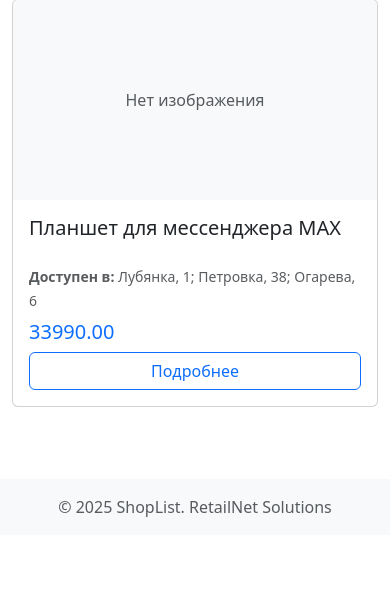
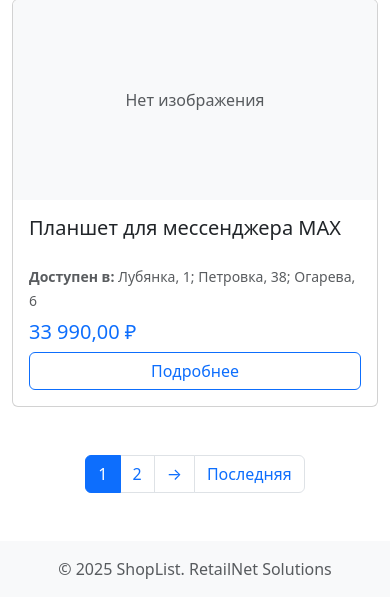
Before and after one commit to sdn888/sdn-shoplist-project, a Django app: page / in a window 390 px wide. Shown: the part 2307-2904 px from the top of the page. Before the commit the page ends 2824 px from the top, so only its background shows below. Run offline with Django 5.2, Linux system fonts and the light colour scheme; data comes from the database, SQL or seed files in the repository; both versions use the stored data as it was after the commit.

Commit message:
feat: complete ShopList project with all required functionality
- Product catalog with search and pagination
- User authentication system with roles
- Manager panel for product management
- Shopping cart functionality
- Responsive Bootstrap design
- Ready for deployment

```diff
--- a/products/templatetags/product_filters.py
+++ b/products/templatetags/product_filters.py
@@ -0,0 +1,13 @@
+from django import template
+
+register = template.Library()
+
+@register.filter
+def format_price(value):
+    """Форматирует цену с разделителями тысяч"""
+    try:
+        price = float(value)
+        # Форматируем: 89990 → "89 990,00 ₽"
+        return "{:,.2f} ₽".format(price).replace(",", " ").replace(".", ",")
+    except (ValueError, TypeError):
+        return f"{value} ₽"
--- a/templates/products/product_list.html
+++ b/templates/products/product_list.html
@@ -73,4 +73,40 @@
     </div>
     {% endfor %}
 </div>
+
+<!-- Пагинация -->
+{% if page_obj.has_other_pages %}
+<nav aria-label="Page navigation">
+    <ul class="pagination justify-content-center mt-4">
+        {% if page_obj.has_previous %}
+            <li class="page-item">
+                <a class="page-link" href="?page=1{% if search_query %}&q={{ search_query }}{% endif %}">Первая</a>
+            </li>
+            <li class="page-item">
+                <a class="page-link" href="?page={{ page_obj.previous_page_number }}{% if search_query %}&q={{ search_query }}{% endif %}">←</a>
+            </li>
+        {% endif %}
+
+        {% for num in page_obj.paginator.page_range %}
+            {% if page_obj.number == num %}
+                <li class="page-item active"><span class="page-link">{{ num }}</span></li>
+            {% elif num > page_obj.number|add:'-3' and num < page_obj.number|add:'3' %}
+                <li class="page-item">
+                    <a class="page-link" href="?page={{ num }}{% if search_query %}&q={{ search_query }}{% endif %}">{{ num }}</a>
+                </li>
+            {% endif %}
+        {% endfor %}
+
+        {% if page_obj.has_next %}
+            <li class="page-item">
+                <a class="page-link" href="?page={{ page_obj.next_page_number }}{% if search_query %}&q={{ search_query }}{% endif %}">→</a>
+            </li>
+            <li class="page-item">
+                <a class="page-link" href="?page={{ page_obj.paginator.num_pages }}{% if search_query %}&q={{ search_query }}{% endif %}">Последняя</a>
+            </li>
+        {% endif %}
+    </ul>
+</nav>
+{% endif %}
+
 {% endblock %}
```
Also changed, not shown: templates/products/product_detail.html (+9 -3 lines), users/forms.py (+10 -3 lines), db.sqlite3, products/migrations/0002_product_search_description_product_search_name_and_more.py (added), products/migrations/0003_cart_cartitem.py (added).
